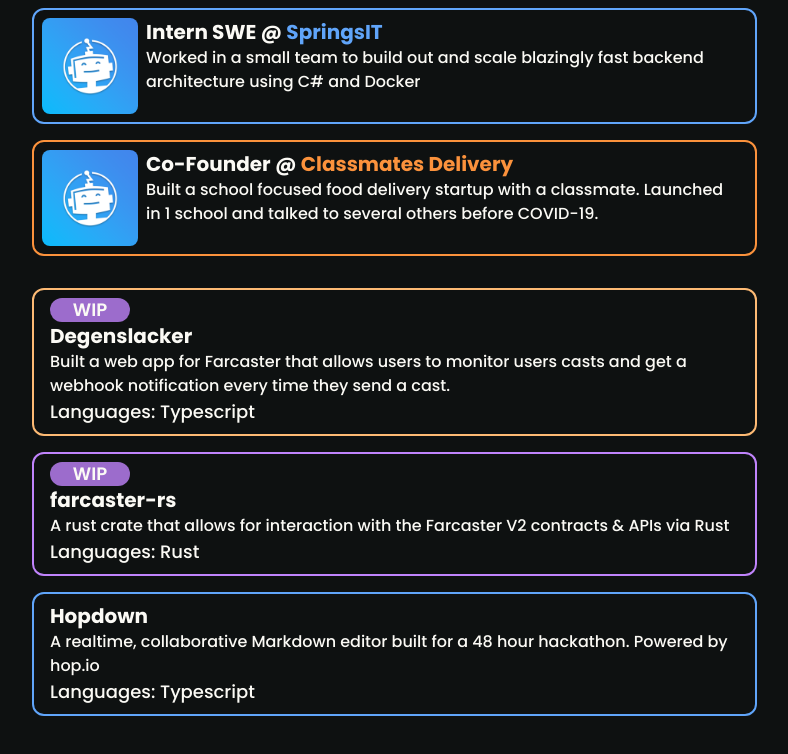
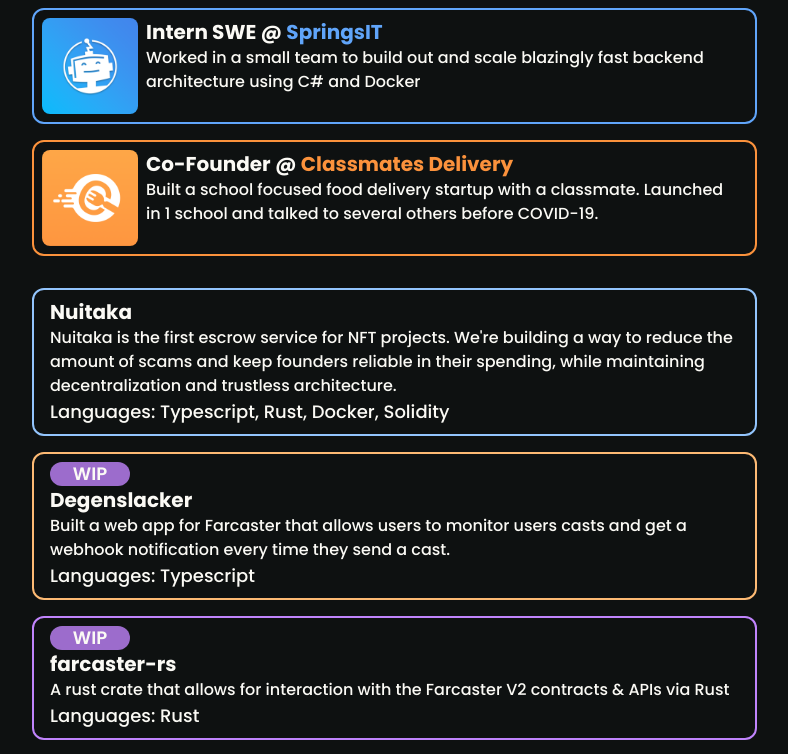
Before and after one commit to TheLDB/website, a Next.js app: page / in a window 1280 px wide. Shown: the part 700-1454 px from the top of the page, without its empty margins (64-852 px from the left). Built offline with nearby package versions, Linux system fonts and the light colour scheme.

Commit message:
feat(exp/projects): updated classmates and added nuitaka

```diff
--- a/pages/index.tsx
+++ b/pages/index.tsx
@@ -69,9 +69,10 @@
                         <h1 className="font-poppins font-semibold text-lg text-green-300">... and many more</h1>
                     </div>
                     <ExpCard company="SpringsIT" title="Intern SWE" href="https://springsit.com" color="text-blue-400" border="border-blue-400" desc="Worked in a small team to build out and scale blazingly fast backend architecture using C# and Docker" img="/SpringsIT.png" />
-                    <ExpCard company="Classmates Delivery" title="Co-Founder" href="/" color="text-orange-400" border="border-orange-400" desc="Built a school focused food delivery startup with a classmate. Launched in 1 school and talked to several others before COVID-19." img="/SpringsIT.png" />
+                    <ExpCard company="Classmates Delivery" title="Co-Founder" href="/" color="text-orange-400" border="border-orange-400" desc="Built a school focused food delivery startup with a classmate. Launched in 1 school and talked to several others before COVID-19." img="/Classmates.png" />
                 </div>
                 <div className="w-full flex flex-col space-y-4">
+                    <ProjectCard title="Nuitaka" href="https://github.com/Nuitaka" color="text-blue-300" border="border-blue-300" desc="Nuitaka is the first escrow service for NFT projects. We're building a way to reduce the amount of scams and keep founders reliable in their spending, while maintaining decentralization and trustless architecture." languages={["Typescript, ", "Rust, ", "Docker, ", "Solidity"]} wip={false} />
                     <ProjectCard title="Degenslacker" href="https://github.com/TheLDB/degenslacker" color="text-orange-300" border="border-orange-300" desc="Built a web app for Farcaster that allows users to monitor users casts and get a webhook notification every time they send a cast." languages={["Typescript"]} wip={true} />
                     <ProjectCard title="farcaster-rs" href="https://github.com/TheLDB/farcaster-rs" color="text-purple-400" border="border-purple-400" desc="A rust crate that allows for interaction with the Farcaster V2 contracts & APIs via Rust" languages={["Rust"]} wip={true} />
                     <ProjectCard title="Hopdown" href="https://github.com/TheLDB/hopdown" color="text-blue-400" border="border-blue-400" desc="A realtime, collaborative Markdown editor built for a 48 hour hackathon. Powered by hop.io" languages={["Typescript"]} wip={false} />
```
Also changed, not shown: public/Classmates.png (added).
